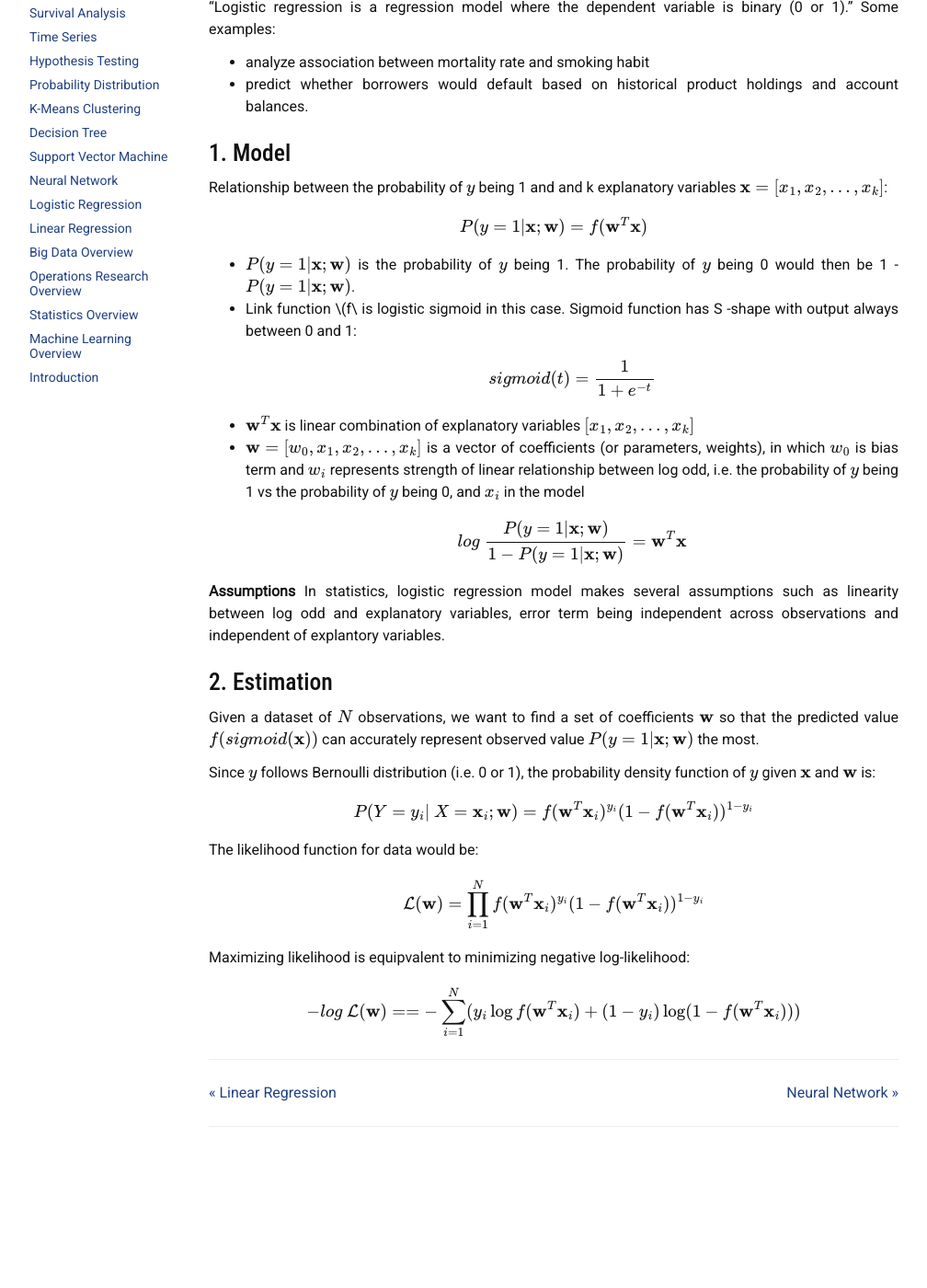
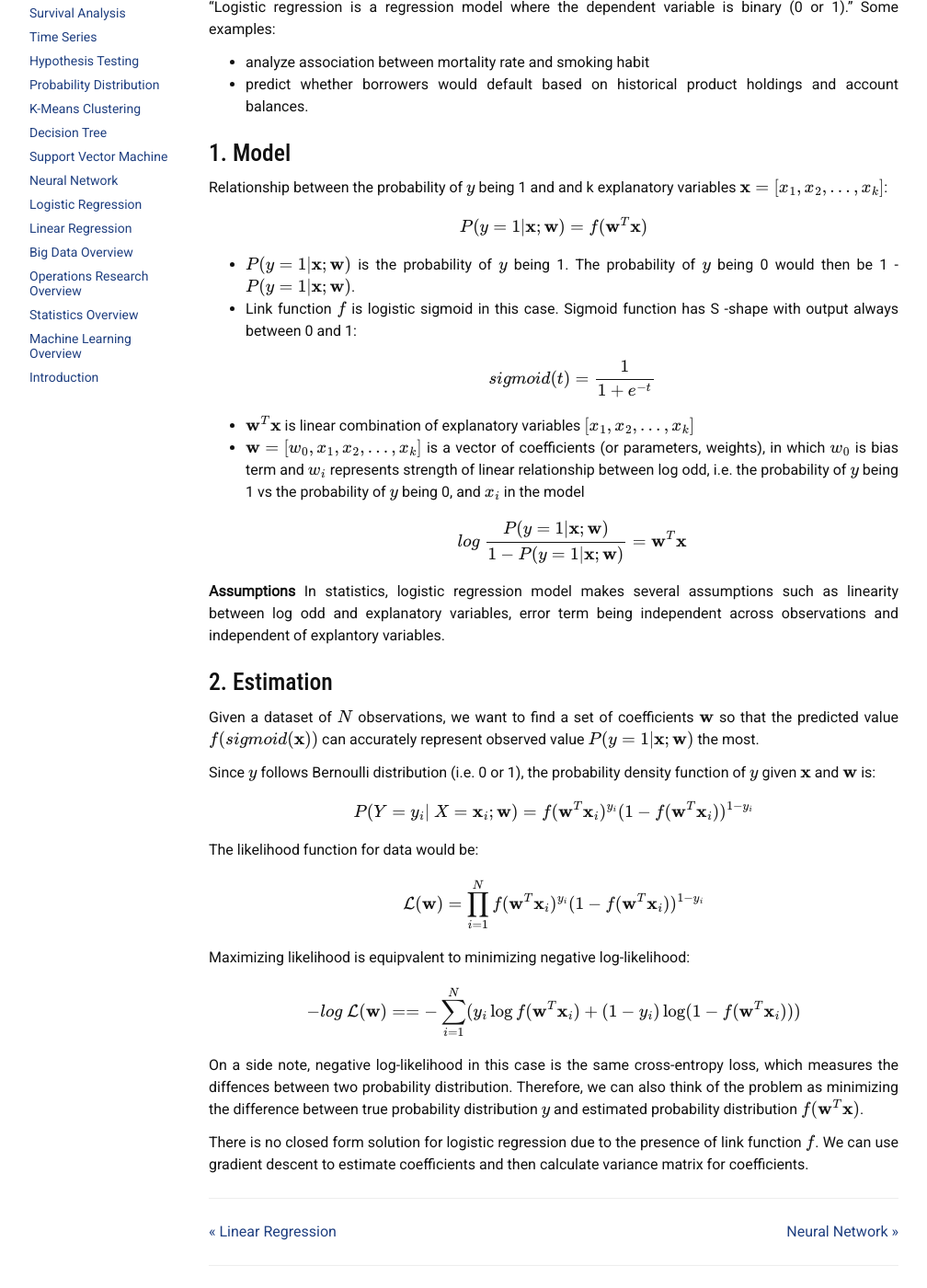
Before and after one commit to liambll/blog-archive, a Jekyll site: the page built from _posts/2017-06-30-logistics-regression.markdown, in a window 1280 px wide and 1400 px high, scrolled down 276 px. Shown: the whole window at 92% size, without its empty margins (38-1046 px from the left). Built offline with Jekyll 4.4.1, drawn with Linux system fonts in a browser that asks for light colours; nearby versions of some CDN libraries; formulas are drawn with MathJax 3; comment, search, counter and statistics services are not loaded; before the commit the page ends 1525 px from its top, so only the background shows below that.

Commit message:
Update 2017-06-30-logistics-regression.markdown

```diff
--- a/_posts/2017-06-30-logistics-regression.markdown
+++ b/_posts/2017-06-30-logistics-regression.markdown
@@ -25,7 +25,7 @@ P(y=1\|\mathbf{x}; \mathbf{w}) = f(\mathbf{w}^T\mathbf{x})
 \\]
 
 * \\(P(y=1\|\mathbf{x}; \mathbf{w})\\) is the probability of \\(y\\) being 1. The probability of \\(y\\) being 0 would then be 1 - \\(P(y=1\|\mathbf{x}; \mathbf{w})\\).
-* Link function \\(f\\ is logistic sigmoid in this case. Sigmoid function has S -shape with output always between 0 and 1:
+* Link function \\(f\\) is logistic sigmoid in this case. Sigmoid function has S -shape with output always between 0 and 1:
 \\[
 sigmoid(t) = \frac{1}{1 + e^{-t}}
 \\]
@@ -53,3 +53,6 @@ Maximizing likelihood is equipvalent to minimizing negative log-likelihood:
 \\[
 \-log~\mathcal{L}(\mathbf{w}) = = -\sum\_{i=1}^N(y\_i \log f(\mathbf{w}^T\mathbf{x}\_i) + (1-y\_i) \log (1 - f(\mathbf{w}^T\mathbf{x}\_i)))
 \\]
+On a side note, negative log-likelihood in this case is the same cross-entropy loss, which measures the diffences between two probability distribution. Therefore, we can also think of the problem as minimizing the difference between true probability distribution \\(y\\) and estimated probability distribution \\(f(\mathbf{w}^T\mathbf{x})\\).
+
+There is no closed form solution for logistic regression due to the presence of link function \\(f\\). We can use gradient descent to estimate coefficients and then calculate variance matrix for coefficients.
```
